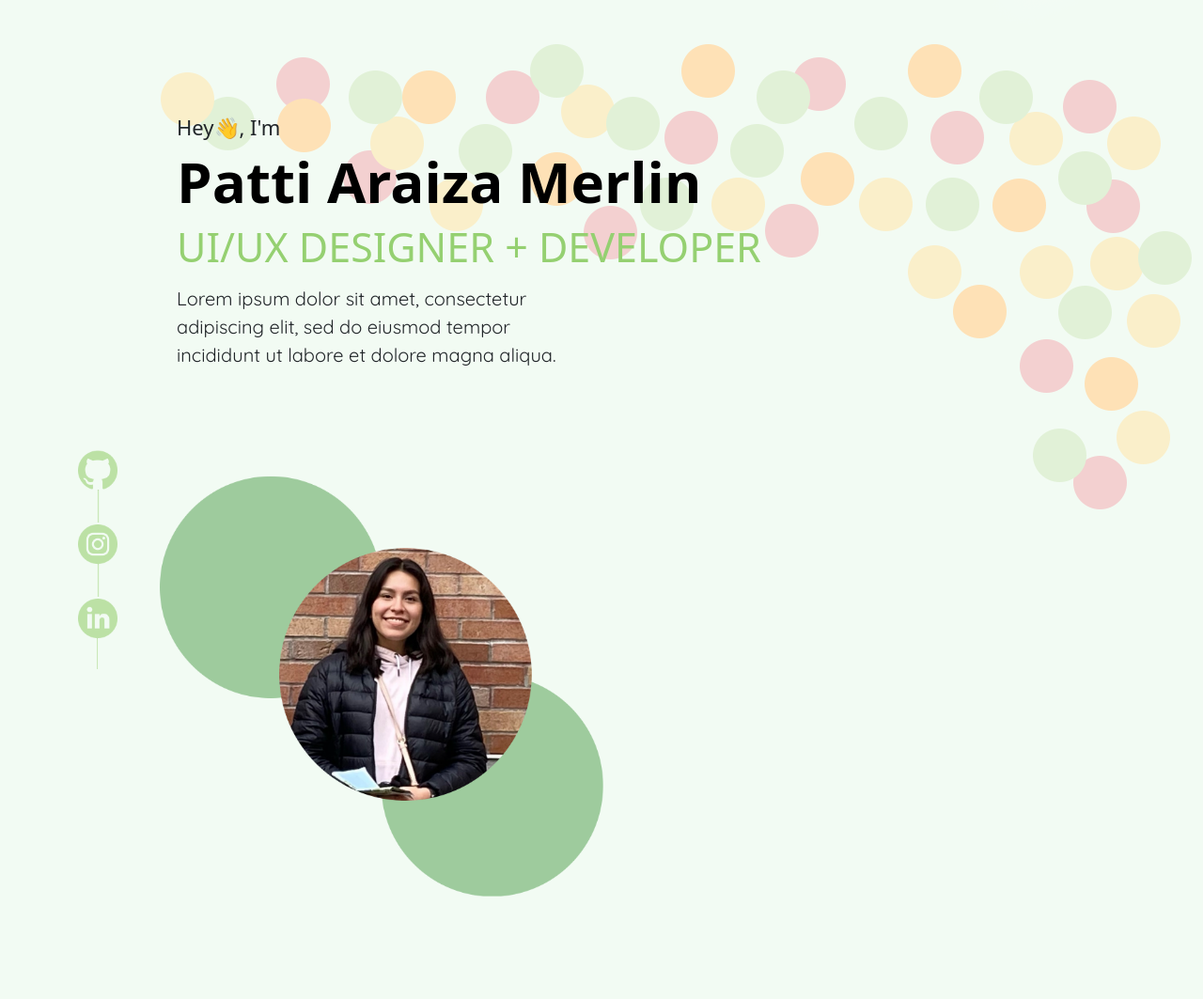
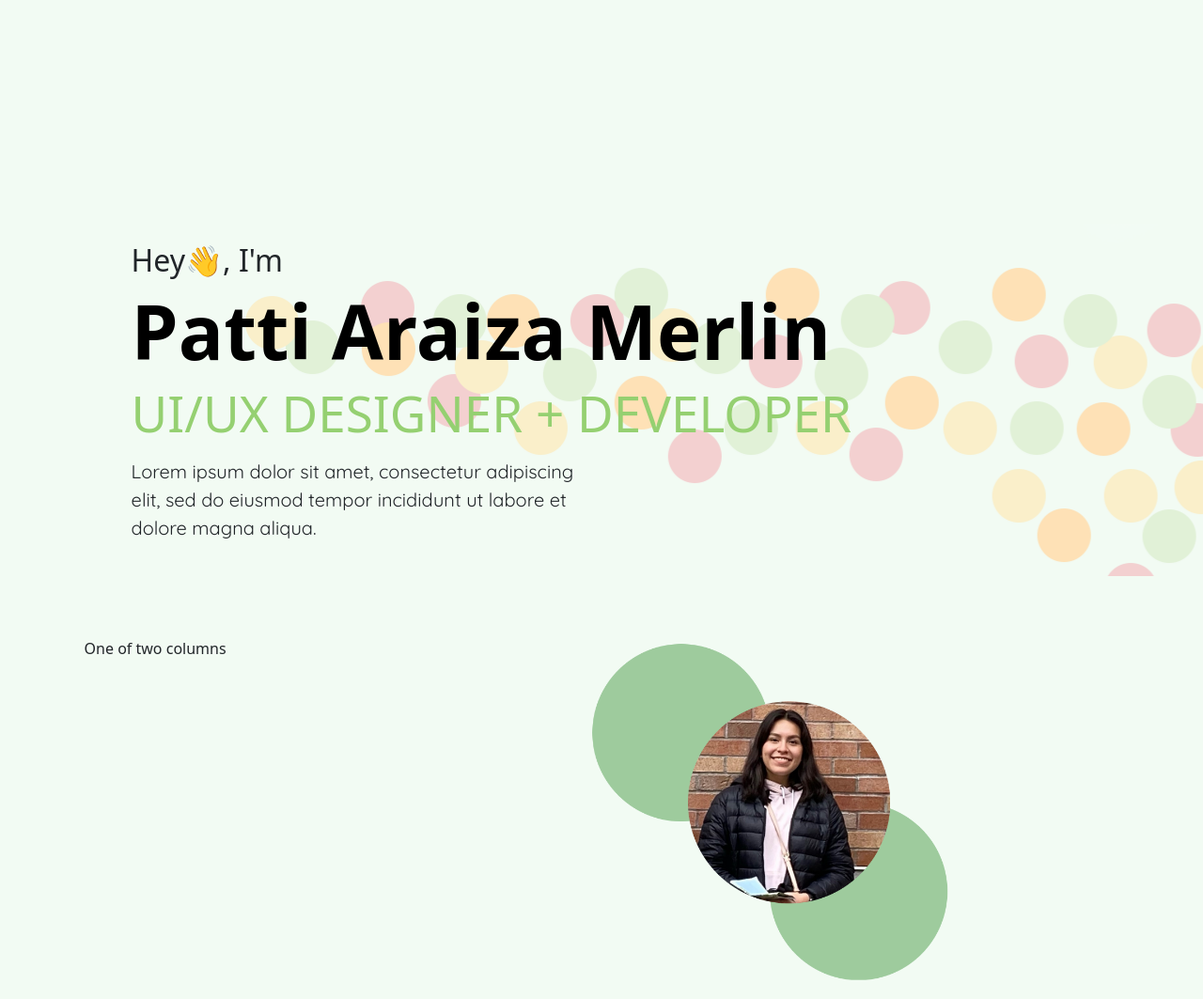
Before and after one commit to Pattiaramer/Personal-portfolio, a plain HTML site: page index.html in a window 1280 px wide. Shown: the whole page at 94% size. Before the commit the page ends 979 px from the top, so only its background shows below. Drawn offline with nearby package versions, Linux system fonts and the light colour scheme.

Commit message:
fixing CSS

```diff
--- a/index.html
+++ b/index.html
@@ -32,9 +32,10 @@
     ></script>
     <title>Patti Araiza Merlin</title>
   </head>
-  <body class="dots">
+  <body>
     <!--Welcome page-->
-    <div>
+    <div class="dots">
+      <div class="intro">
       <div class="heading">
         <h3>Hey👋, I'm</h3>
         <h1>Patti Araiza Merlin</h1>
@@ -46,55 +47,27 @@
             eiusmod tempor incididunt ut labore et dolore magna aliqua.
           </p>
         </div>
+        </div>
+      </div>
       </div>
 
-      <div class="socials-list-link">
-        <ul>
-          <li>
-            <a href="https://github.com/Pattiaramer" target="_blank">
-              <img
-                src="img-icons/github-logo.png"
-                alt="github-logo"
-                height="42px"
-              />
-            </a>
-          </li>
-          <li class="icon-padding">
-            <img src="img-icons/line.png" alt="line" height="35px" />
-          </li>
-          <li>
-            <a href="https://www.instagram.com/patti_aramer04" target="_blank">
-              <img
-                src="img-icons/instagram.png"
-                alt="instagram"
-                height="42px"
-              />
-            </a>
-          </li>
-          <li class="icon-padding">
-            <img src="img-icons/line.png" alt="line" height="35px" />
-          </li>
-          <li>
-            <a
-              href="https://www.linkedin.com/?trk=guest_homepage-jobseeker_nav-header-logo"
-              target="_blank"
-            >
-              <img src="img-icons/linkedin.png" alt="linkedin" height="42px" />
-            </a>
-          </li>
-          <li class="icon-padding">
-            <img src="img-icons/line.png" alt="line" height="33px" />
-          </li>
-        </ul>
+    <!--About Me page-->
+
+    <div class="row justify-content-center">
+      <div class="col-4">
+        <div class="text-padding">
+        One of two columns
+        </div>
       </div>
-    </div>
-    <!--About Me page-->
-    <div class="proflio-picture">
+      <div class="col-8">
       <img
         src="img-icons/website-personal-picture.png"
-        alt="Me"
-        height="500px"
+        alt="Patti Araiza Merlin"
+        height="400px" class="profi-pic"
       />
+
     </div>
+
+
   </body>
 </html>
--- a/styles/css.css
+++ b/styles/css.css
@@ -9,36 +9,39 @@ font-family: 'Roboto', sans-serif;*/
 }
 
 .dots{
-  background-image: url('/img-icons/dots.png');
+  background-image: url('/img-icons/home-page.png');
   background-repeat: no-repeat;
-  position: relative;
   background-color: #F2FBF3;
+
+
+
 }
 
 body{
   background-color: #F2FBF3;
+  margin-left: 7%;
 }
 
 h1 {
   font-family: var(--heading-font-family);
   font-weight: 700;
-  font-size: 60px;
+  font-size: 80px;
   color: #000000;
-  margin-left: 7%;
+
 }
 
 h3 {
   font-family: var(--body-font-family);
   font-weight: 400;
-  font-size: 22px;
-   margin-left: 7%;
+  font-size: 32px;
+
 }
 
 h2 {
   font-family: var(--special-font-heading);
-  font-size: 43px;
+  font-size: 53px;
   color:#95D071;
-   margin-left: 7%;
+
 }
 
 p {
@@ -52,15 +55,14 @@ ul{
   list-style: none;
 }
 
-.icon-padding{
-  padding-left: 4px;
-  padding-bottom: 2px;
+/*.intro{
+  margin-bottom: 25%;
+}*/
 
-}
+
 .heading{
   margin: 30px;
-  margin-top: 8%;
-  margin-left: 7%;
+  margin-top: 20%;
   padding: 20px;
   margin-bottom: 50px;
 }
@@ -68,16 +70,5 @@ ul{
 .text-padding{
   padding-right: 55%;
   margin-top: 15px;
-   margin-left: 7%;
-}
-
-.socials-list-link{
-  position: fixed;
-  margin-left: 4%;
-  color: #95D071;
 
 }
-
-.proflio-picture{
-
-}
```
Also changed, not shown: img-icons/home-page.png (added).
